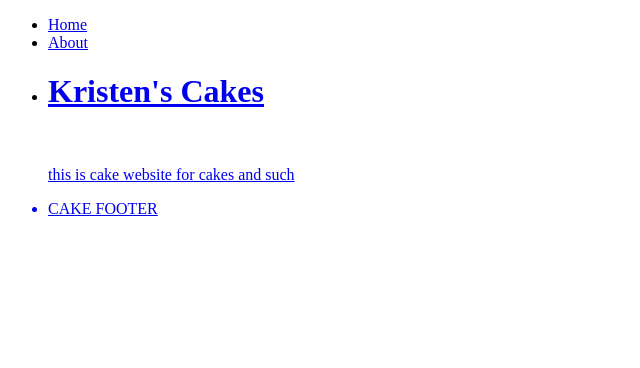
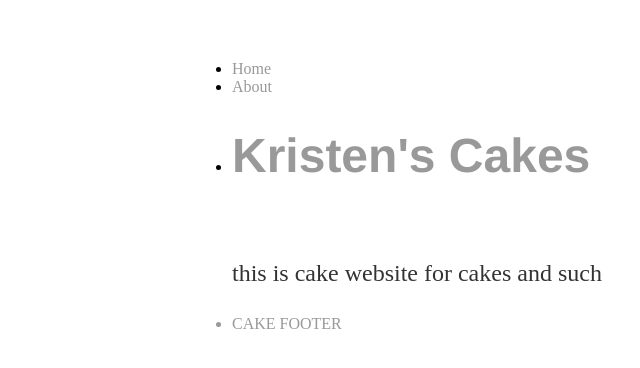
Before and after one commit to sellbell/kristenscakes, a plain HTML site: page index.html in a window 1280 px wide. Shown: the whole page, without its empty margins (0-640 px from the left). Drawn offline with Linux system fonts and the light colour scheme.

Commit message:
Update index.html
Added css stylesheet link in <head>

```diff
--- a/index.html
+++ b/index.html
@@ -2,6 +2,7 @@
 <html>
 
     <head>
+        <link rel="stylesheet" type="text/css" href="/css/global.css">
         <meta charset="utf-8">
         <title>Kristen's Cakes</title>
     </head>
```
